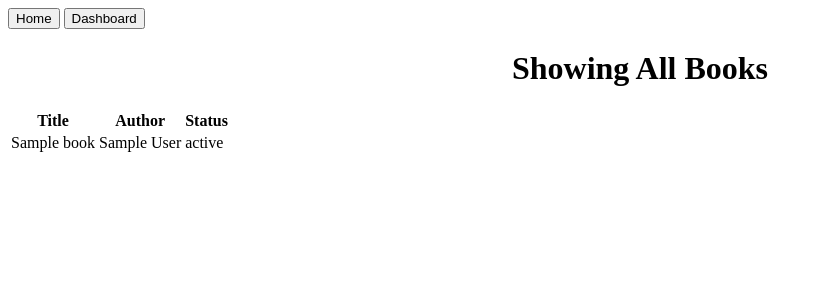
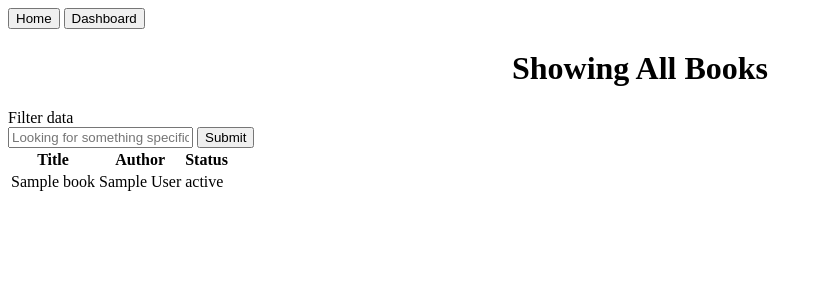
Before and after one commit to zayed0099/bookroad, a Flask app: page /dashboard/view/ in a window 1280 px wide. Shown: the top 300 px of the page, without its empty margins (0-822 px from the left). Run offline with Flask 3, Linux system fonts and the light colour scheme; a user stored in the database is signed in; tables that the repository leaves empty hold one stand-in row (values such as "Sample post").

Commit message:
working on update function

```diff
--- a/app/routes.py
+++ b/app/routes.py
@@ -14,6 +14,7 @@ from sqlalchemy.orm import joinedload
 -login.html = done
 -dashboard.html = work in progress
 -filter_update_delete.html = work in progress
+-update_form.html = not started
 '''
 
 def setup_routes(app):
@@ -115,7 +116,7 @@ def setup_routes(app):
     @login_required
     def filter_update_delete():
         if request.method == 'POST':
-            input_user = request.form.get('filter_data_query').strip()
+            input_user = request.form.get('filter_data_query', '').strip()
             search_term = f"%{input_user}%"
 
             fil_data = Books.query.join(User).filter(
@@ -127,8 +128,27 @@ def setup_routes(app):
                 Books.status.ilike(search_term)
                 )
             ).all()
+
             return render_template('filter_update_delete.html', books=fil_data)
 
         else:
             books = Books.query.filter_by(user_id=current_user.id).all()
             return render_template('filter_update_delete.html', books=books)
+
+    @app.route('/dashboard/update/<int:id>', methods=["GET", "POST"])
+    @login_required
+    def update_data(id):
+        user_to_update = Books.query.filter(
+            Books.id == id,
+            Books.user_id == current_user.id
+        ).first_or_404()
+
+        form = BookQueryForm()
+
+        if form.validate_on_submit():
+            user_to_update.title = form.book_title.data
+            user_to_update.author = form.author.data
+            user_to_update.status = form.status.data
+            user_to_update.title_normalized = form.book_title.data.strip().lower()
+        else:
+            return render_template('update_form.html', id=id)
--- a/app/templates/filter_update_delete.html
+++ b/app/templates/filter_update_delete.html
@@ -10,6 +10,14 @@
     <a href="{{ url_for('dashboard') }}"><button>Dashboard</button></a><br>
 
     <center><h1>Showing All Books</h1></center>
+    <div>
+    <form action="{{ url_for('filter_update_delete') }}" method="post">
+    <label for="filter_data_query">Filter data</label><br>
+    <input type="text" id="filter_data_query" name="filter_data_query" placeholder="Looking for something specific?">
+    <button type="submit">Submit</button>
+    </div>
+
+
     <table>
     	 <thead>
             <tr>
```
